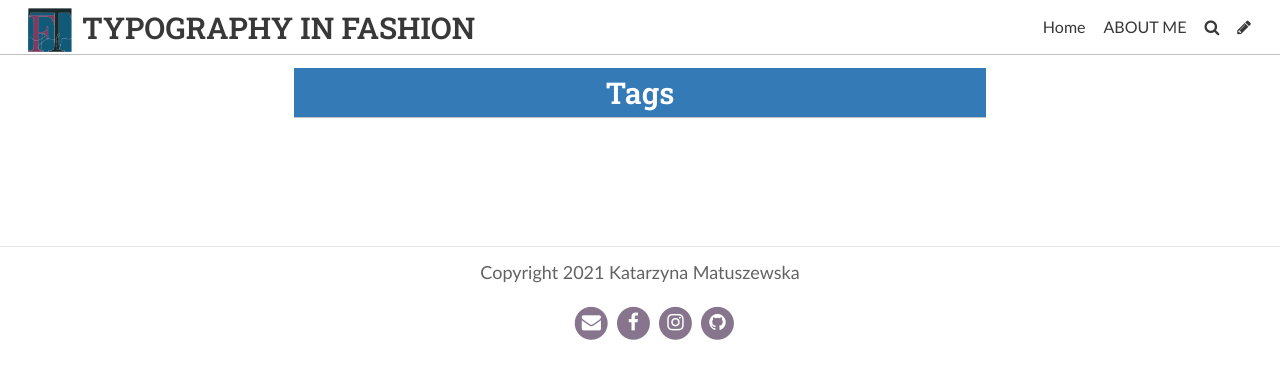
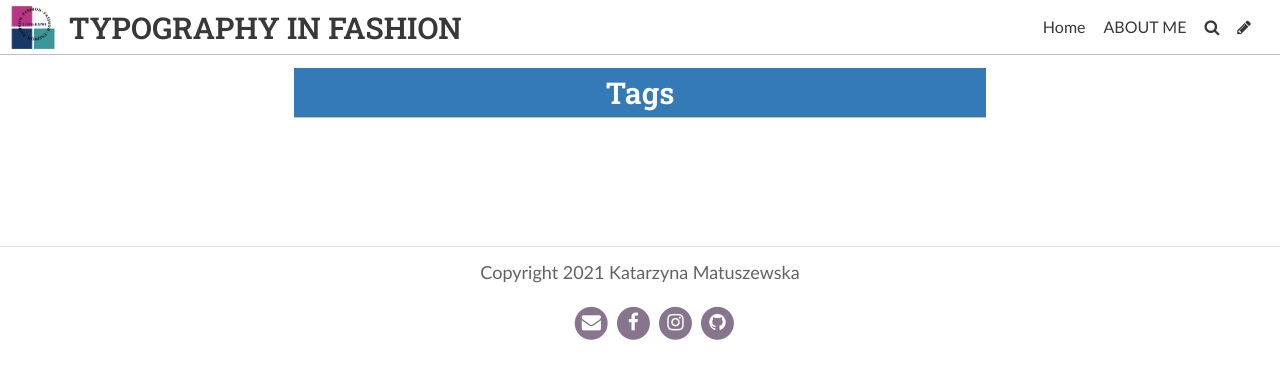
Before and after one commit to kasiamatuszewska/typographydesign, a Jekyll site: the page built from pages/tags.md, in a window 1280 px wide. Shown: the top 379 px of the page. Built offline with Jekyll 4.4.1, drawn with Linux system fonts in a browser that asks for light colours; some web fonts are replaced.

Commit message:
Update Settings “general”

```diff
--- a/_data/settings.yml
+++ b/_data/settings.yml
@@ -6,7 +6,7 @@ header_text: ""
 header_text_color: "#cb0076"
 bannerheight: 100vh
 navbarheight: 55px
-logo: ../uploads/official-logo.png
+logo: ../uploads/fashion.jpg
 favicon: /uploads/favicon.ico
 gridlayout: true
 fixednavbar: false
```
Also changed, not shown: uploads/fashion.jpg (added).
